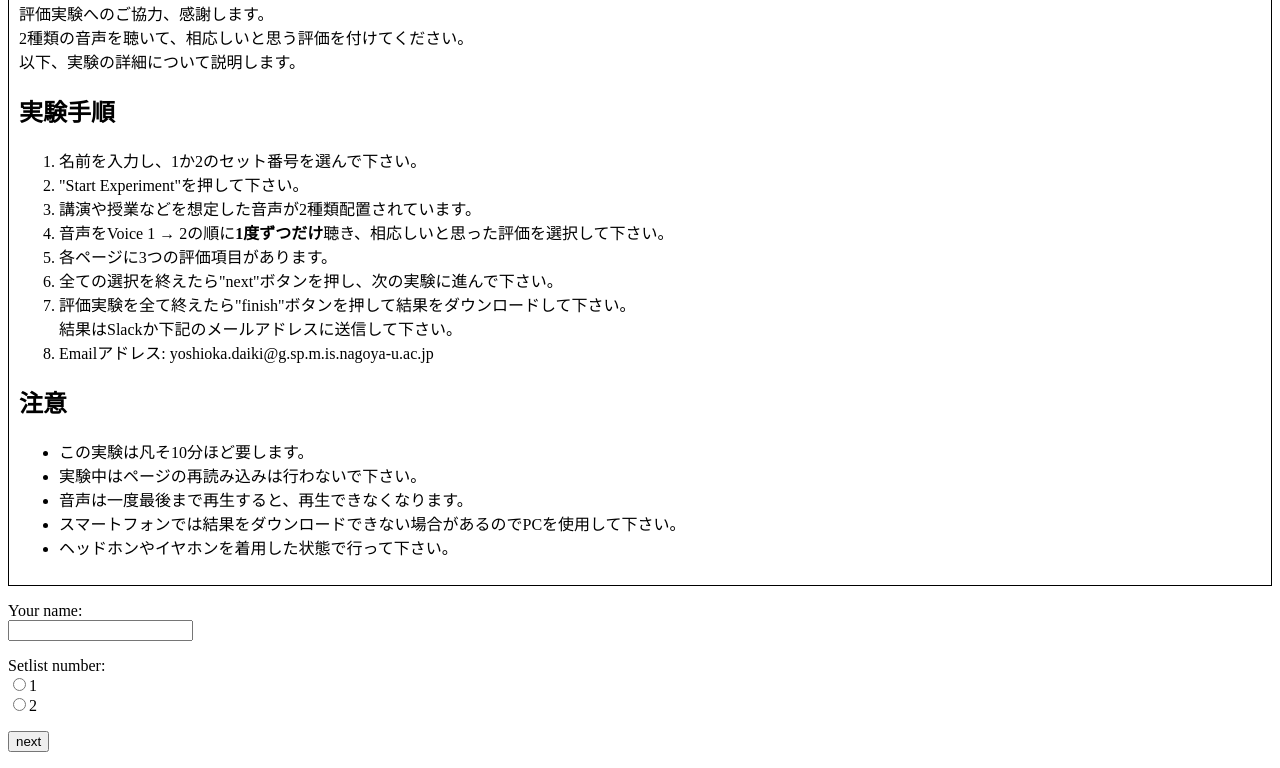
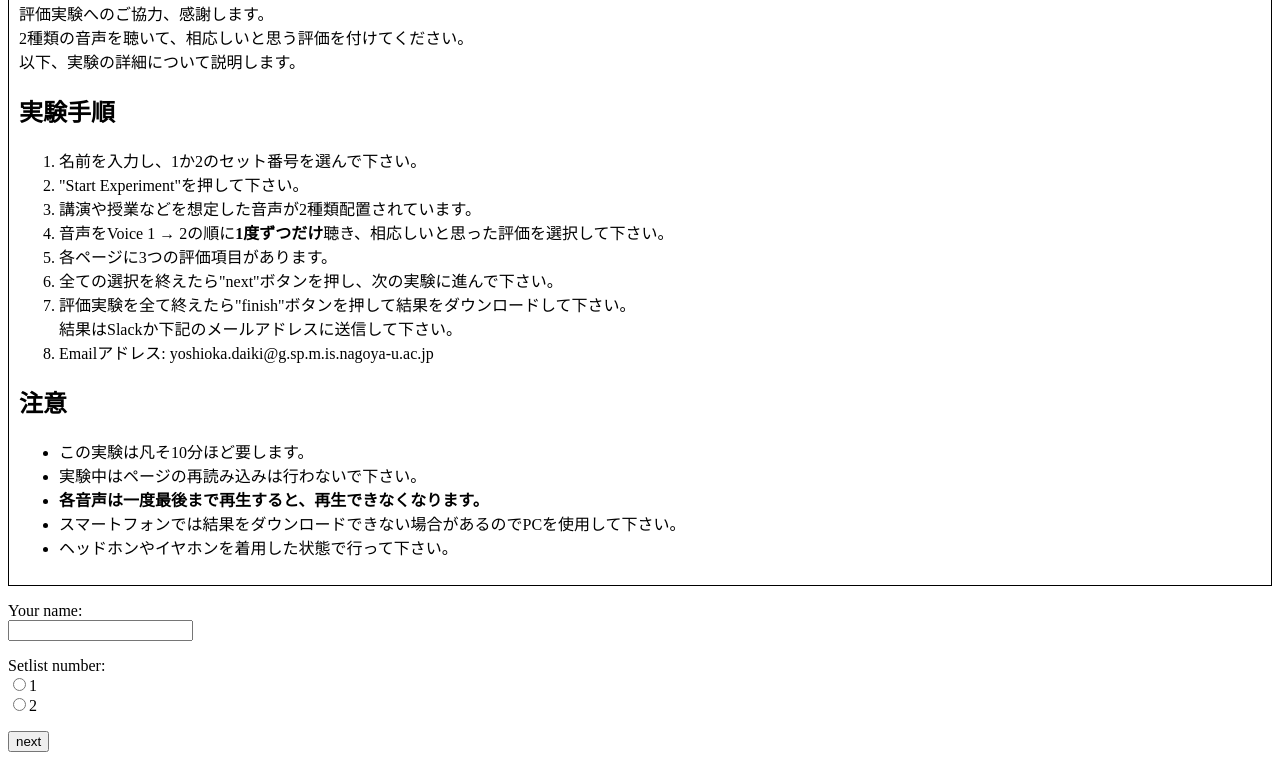
Before and after one commit to dyoshioka-555/PC-csj, a plain HTML site: page index.html in a window 1280 px wide. Shown: the part 98-866 px from the top of the page. Drawn offline with Linux system fonts and the light colour scheme.

Commit message:
fix index

```diff
--- a/index.html
+++ b/index.html
@@ -37,7 +37,7 @@
         <ul>
             <li>この実験は凡そ10分ほど要します。</li>
             <li>実験中はページの再読み込みは行わないで下さい。</li>
-            <li>音声は一度最後まで再生すると、再生できなくなります。</li>
+            <li><b>各音声は一度最後まで再生すると、再生できなくなります。</b></li>
             <li>スマートフォンでは結果をダウンロードできない場合があるのでPCを使用して下さい。</li>
             <li>ヘッドホンやイヤホンを着用した状態で行って下さい。</li>
         </ul>
```
